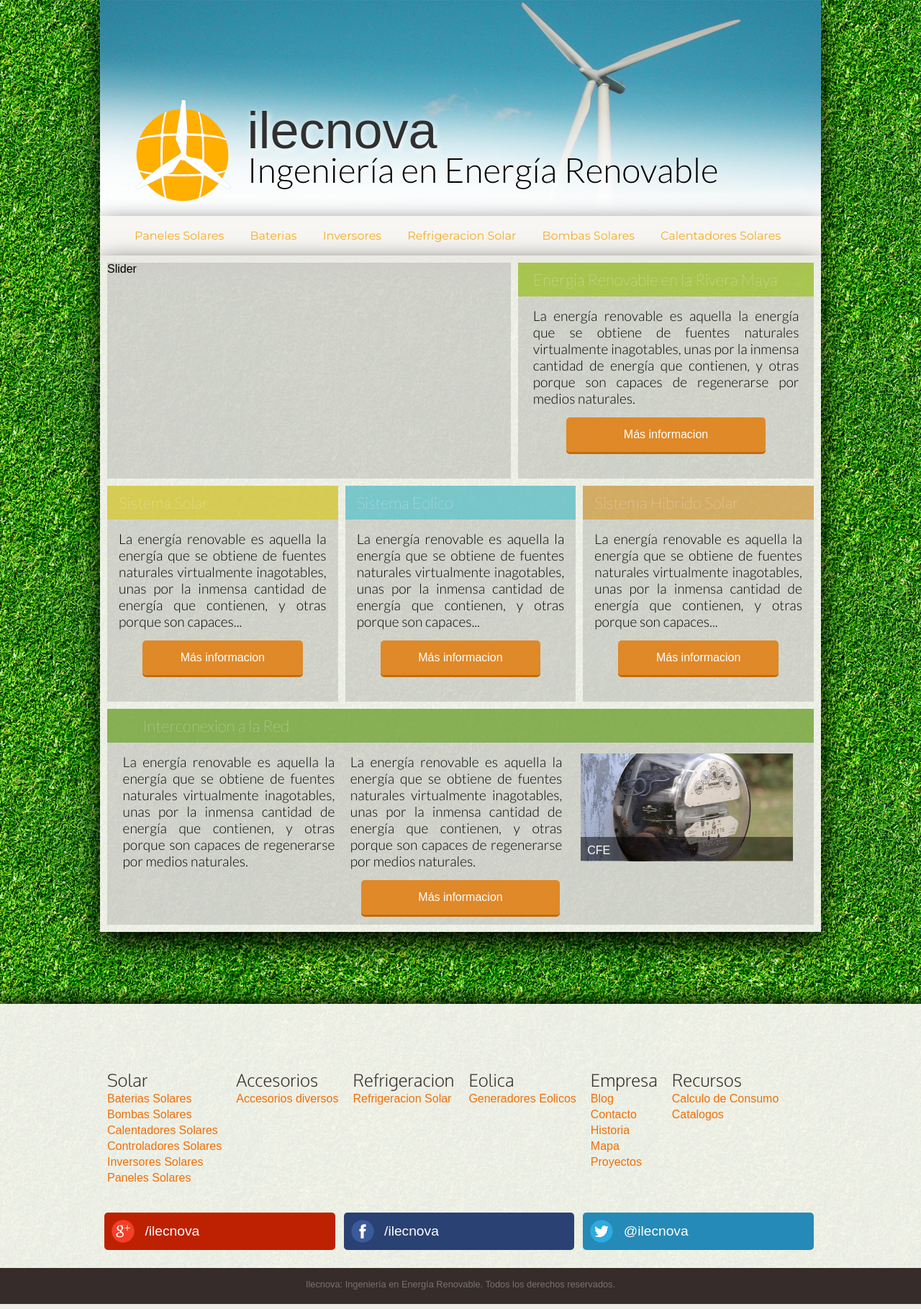
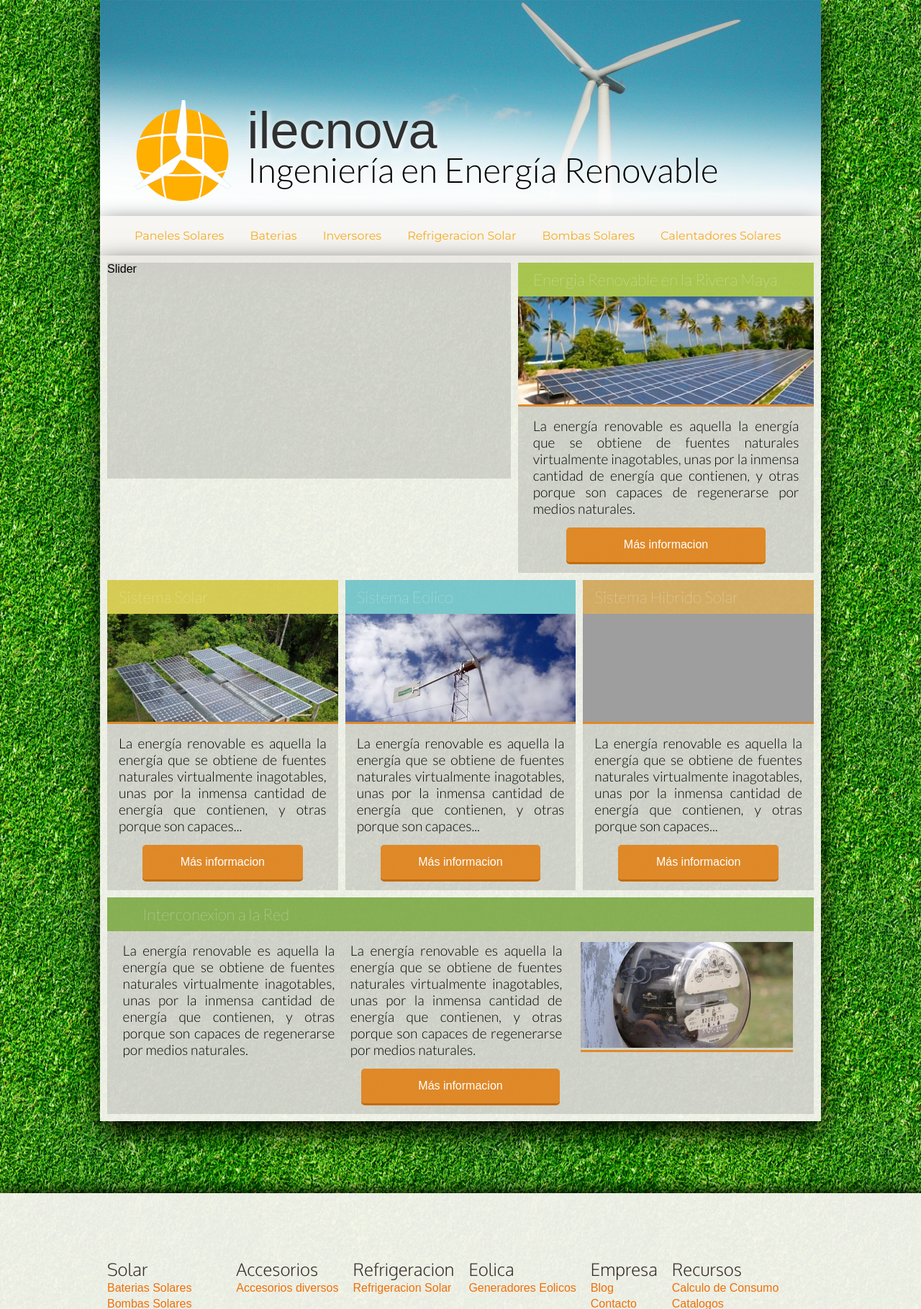
Before and after one commit to marco-martinez/ilecnova, a PHP site: page / in a window 1280 px wide. Shown: the top 1819 px of the page at 72% size. Run offline with PHP 8.4, Linux system fonts and the light colour scheme; some web fonts are replaced; grey boxes are pictures that could not be loaded.

Commit message:
Ajustando css a los articles del index e colocando las imagenes

```diff
--- a/css/estilos.css
+++ b/css/estilos.css
@@ -18,21 +18,15 @@
 }
 
 body section#cuerpo article figure{
-	position: relative;
+	border-bottom: 3px rgba(226, 129, 23,0.9) solid;
+	height: 150px;
+	overflow: hidden;
 	vertical-align: top;
 }
+
 body section#cuerpo article figure img{
-	height: 150px;
+	display: block;
 	width:100%;
-}
-
-body section#cuerpo article figure figcaption{
-	color:	white;
-	position: absolute;
-	top: 116px;
-	padding: 10px 0px 5px 3%;
-	background-color: rgba(0,0,0,0.5);
-	width: 97%;
 }
 
 body section#cuerpo article p{
@@ -80,7 +74,7 @@
 
 .art-destacado{
 	display: inline-block;
-	height: 300px;
+	height: auto;
 	margin:1%;
 	vertical-align: top;
 	width: 98%;
@@ -90,11 +84,12 @@
 	display: inline-block;
 	margin:15px 0%  15px 2.2% !important;
 	width: 30%;
+	height: auto;
 }
 
 .art-nivel1{
 	display: inline-block;
-	height: 300px;
+	height: auto;
 	margin:1% 1% 1% 0.5%;
 	vertical-align: top;
 	width: 41%;
@@ -102,7 +97,7 @@
 
 .art-nivel2{
 	display: inline-block;
-	height: 300px;
+	height: auto;
 	margin-left:1%;
 	vertical-align: top;
 	width: 32%;
@@ -134,6 +129,7 @@
 	width: 60%;
 	height: auto;
 	margin:0 auto;
+	margin-bottom: 15px;
 	text-decoration: none;
 	text-align: center;
 	font-weight: 300;
--- a/index.php
+++ b/index.php
@@ -21,6 +21,9 @@
 	 			</article><!--
 	 		--><article class="art-nivel1 art-box">
 	 				<h1 id="h-art-en">Energia Renovable en la Rivera Maya</h1>
+	 					<figure>
+	 						<img src="img/renovable-rivieramaya.jpg" width="100%" height="auto"/>
+	 					</figure>
 	 					<p>
 	 						La energía renovable es aquella la energía que se obtiene de fuentes naturales virtualmente inagotables,
 	 						unas por la inmensa cantidad de energía que contienen, y otras porque son capaces de regenerarse por medios
@@ -30,6 +33,9 @@
 	 			</article><!--
  			--><article class="art-nivel2 art-box">
 	 				<h2 id="h-art-so" class="titulo1">Sistema Solar</h2>
+	 				<figure>
+	 						<img src="img/sistema-solar.jpg" width="100%" height="auto"/>
+	 				</figure>
 	 				<p>
 	 						La energía renovable es aquella la energía que se obtiene de fuentes naturales virtualmente inagotables,
 	 						unas por la inmensa cantidad de energía que contienen, y otras porque son capaces...
@@ -38,6 +44,9 @@
 	 			</article><!--
 	 			--><article class="art-nivel2 art-box">
 	 				<h2 id="h-art-eo" class="titulo1">Sistema Eolico</h2>
+	 				<figure>
+	 						<img src="img/aerogenerador-eolica.jpg" width="100%" height="auto"/>
+	 				</figure>
 	 				<p>
 	 						La energía renovable es aquella la energía que se obtiene de fuentes naturales virtualmente inagotables,
 	 						unas por la inmensa cantidad de energía que contienen, y otras porque son capaces...
@@ -46,6 +55,9 @@
 	 			</article><!--
 	 			--><article class="art-nivel2 art-box">
 	 				<h2 id="h-art-hi" class="titulo1">Sistema Hibrido Solar</h2>
+	 				<figure>
+	 						<img src="http://www.evwind.com/wp-content/uploads/2012/10/energ%C3%ADas-renovables-e%C3%B3lica-energ%C3%ADa-solar-fotovoltaica.jpg" width="100%" height="auto"/>
+	 					</figure>
 	 				<p>
 	 						La energía renovable es aquella la energía que se obtiene de fuentes naturales virtualmente inagotables,
 	 						unas por la inmensa cantidad de energía que contienen, y otras porque son capaces...
@@ -67,7 +79,6 @@
 	 				-->
 		 					<figure class="art-destacado-p">
 		 						<img src="img/medidor.jpg" />
-		 						<figcaption>CFE</figcaption>
 		 					</figure>
 	 				<a href="#" class="btn-masinfo btn-destacado">Más informacion</a>
 	 			</article>
```
Also changed, not shown: img/aerogenerador-eolica.jpg (added), img/renovable-rivieramaya.jpg (added), img/sistema-solar.jpg (added).
